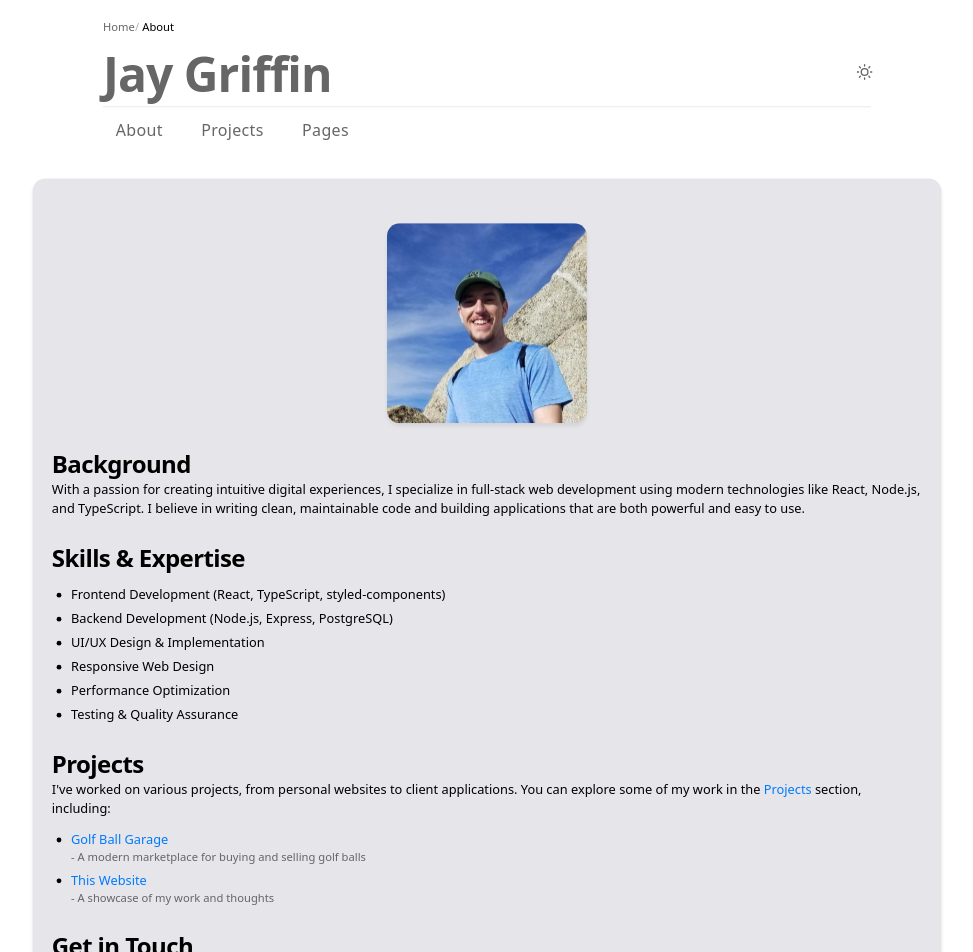
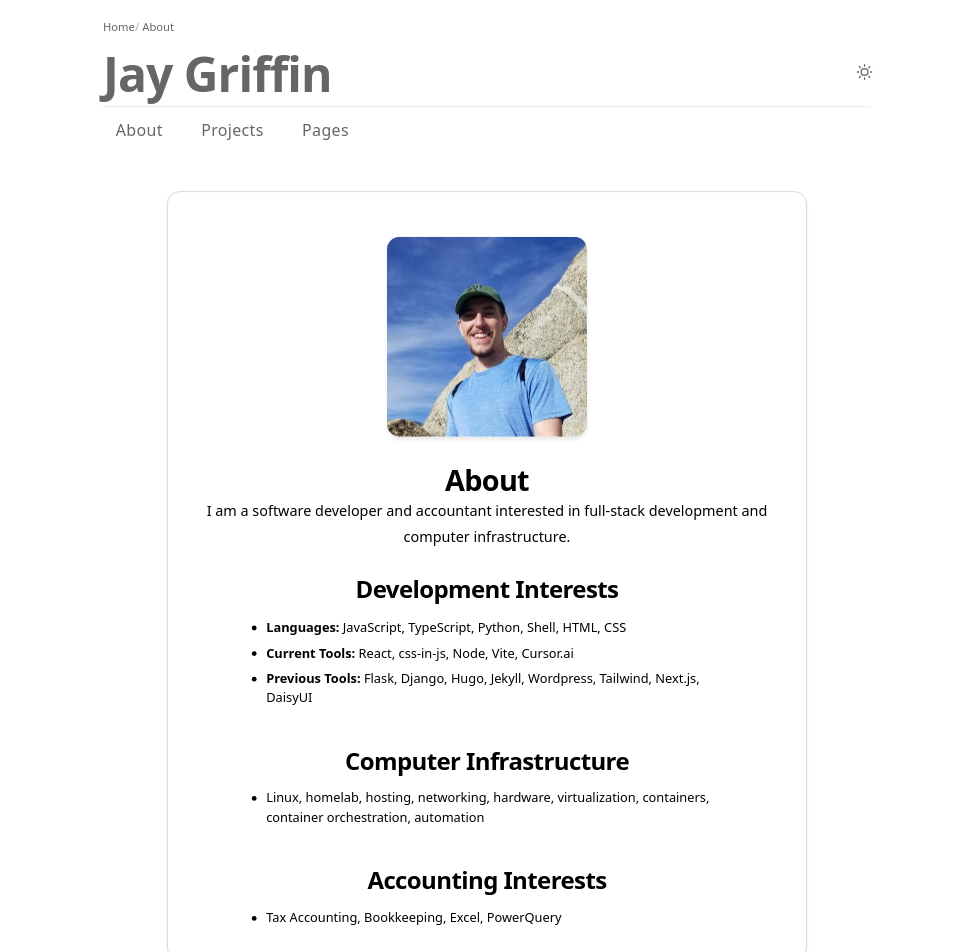
Before and after one commit to jaygriffinjay/jaygriff-v1, a React (Vite) app: page /about in a window 1280 px wide. Shown: the top 952 px of the page, without its empty margins (153-1126 px from the left). Built offline with nearby package versions, Linux system fonts and the light colour scheme.

Commit message:
refactor: update page layouts with minimal container styling and improve typography

```diff
--- a/src/components/Breadcrumb.tsx
+++ b/src/components/Breadcrumb.tsx
@@ -1,3 +1,7 @@
+const BreadcrumbGroup = styled.div`
+  display: flex;
+  align-items: center;
+`
 import { useState, useEffect } from 'react'
 import styled from 'styled-components'
 import Link from './typography/Link'
@@ -21,10 +25,6 @@ const BreadcrumbItem = styled(Link)`
     color: ${props => props.theme.colors.primary};
   }
 
-  &.active {
-    color: ${props => props.theme.colors.text};
-    pointer-events: none;
-  }
 `
 
 const EllipsisItem = styled.span`
@@ -70,15 +70,15 @@ const Breadcrumb = ({ items }: BreadcrumbProps) => {
     ? items.slice(1, -1)
     : []
 
-  return (
-    <BreadcrumbContainer>
-      {visibleItems.map((item, index) => {
+  // Helper to render breadcrumb items
+  const renderBreadcrumbItems = () => {
+    return visibleItems.map((item, index) => {
       const isLast = index === visibleItems.length - 1
 
       if (index === 0 && shouldShowEllipsis) {
         return (
-            <div key="group" style={{ display: 'flex', alignItems: 'center' }}>
-              <BreadcrumbItem href={item.href || '#'}>
+          <BreadcrumbGroup key="group">
+            <BreadcrumbItem href={item.path || '#'}>
               {item.label}
             </BreadcrumbItem>
             <Separator>/</Separator>
@@ -91,38 +91,36 @@ const Breadcrumb = ({ items }: BreadcrumbProps) => {
                   ...
                 </EllipsisItem>
               }
-                items={hiddenItems.map(item => ({ label: item.label, href: item.href || '#' }))}
+              items={hiddenItems.map(item => ({ label: item.label, href: item.path || '#' }))}
               isOpen={isTooltipOpen}
               onClose={() => setIsTooltipOpen(false)}
-                onItemClick={(href: string) => window.location.href = href}
             />
             <Separator>/</Separator>
-              <BreadcrumbItem
-                href={visibleItems[1].href || '#'}
-                className="active"
-              >
+            <BreadcrumbItem href={visibleItems[1].path || '#'}>
               {visibleItems[1].label}
             </BreadcrumbItem>
-            </div>
+          </BreadcrumbGroup>
         )
       }
 
       if (!shouldShowEllipsis) {
         return (
-            <div key={item.href || index} style={{ display: 'flex', alignItems: 'center' }}>
-              <BreadcrumbItem
-                href={item.href || '#'}
-                className={isLast ? 'active' : ''}
-              >
+          <BreadcrumbGroup key={item.path || index}>
+            <BreadcrumbItem href={item.path || '#'}>
               {item.label}
             </BreadcrumbItem>
             {!isLast && <Separator>/</Separator>}
-            </div>
+          </BreadcrumbGroup>
         )
       }
 
       return null
-      })}
+    })
+  }
+
+  return (
+    <BreadcrumbContainer>
+      {renderBreadcrumbItems()}
     </BreadcrumbContainer>
   )
 }
--- a/src/components/typography/Link.tsx
+++ b/src/components/typography/Link.tsx
@@ -1,5 +1,6 @@
 import styled from 'styled-components'
 import { LinkProps, StyledProps } from '../../types'
+import { Link as RouterLink } from 'react-router-dom'
 
 const StyledLink = styled.a<StyledProps>`
   color: ${props => props.theme.colors.primary};
@@ -14,7 +15,6 @@ const StyledLink = styled.a<StyledProps>`
   /* Variants */
   ${props => props.$variant === 'secondary' && `
     color: ${props.theme.colors.secondary};
-
     &:hover {
       color: ${props.theme.colors.accent};
     }
@@ -22,7 +22,6 @@ const StyledLink = styled.a<StyledProps>`
 
   ${props => props.$variant === 'muted' && `
     color: ${props.theme.colors.textLight};
-
     &:hover {
       color: ${props.theme.colors.text};
     }
@@ -31,7 +30,7 @@ const StyledLink = styled.a<StyledProps>`
 
 const Link = ({ href, variant = 'primary', children, ...props }: LinkProps) => {
   return (
-    <StyledLink href={href} $variant={variant} {...props}>
+    <StyledLink as={RouterLink} to={href} $variant={variant} {...props}>
       {children}
     </StyledLink>
   )
--- a/src/pages/About.tsx
+++ b/src/pages/About.tsx
@@ -1,6 +1,23 @@
 import styled from 'styled-components'
-import { Card, Container, Heading, Text, Link, List } from '../components'
+import { Container, Heading, Text, Link, List } from '../components'
 import meImage from '../assets/images/me.jpg'
+
+const PageContent = styled.div`
+  text-align: center;
+  max-width: 800px;
+  margin: 2rem auto;
+  padding: ${props => props.theme.spacing.lg};
+  border-radius: ${props => props.theme.borderRadius.lg};
+  border: 1px solid ${props => props.theme.colors.border};
+  box-shadow: 0 2px 4px rgba(0, 0, 0, 0.05);
+`
+
+const ContentSection = styled.div`
+  margin-top: 2rem;
+  display: flex;
+  flex-direction: column;
+  align-items: center;
+`
 
 const ProfileImage = styled.img`
   width: 100%;
@@ -17,78 +34,65 @@ const ProfileImage = styled.img`
   }
 `
 
+const StyledList = styled(List)`
+  text-align: left;
+  width: 100%;
+  max-width: 600px;
+  margin: 1rem auto;
+`
+
 function About() {
   return (
-    <Container>
-      <Card>
+    <PageContent>
+      <ProfileImage src={meImage} alt="Jay Griffin" />
+      <Heading as="h1" variant="h1">About</Heading>
+      <Text variant="lead">
+        I am a software developer and accountant interested in full-stack development and computer infrastructure.
+      </Text>
 
-        <ProfileImage src={meImage} alt="Jay Griffin" />
-
-        <div style={{ marginTop: '2rem' }}>
-          <Heading as="h2" variant="h2">Background</Heading>
+      <ContentSection>
+        <Heading as="h2" variant="h2">Development Interests</Heading>
+        <StyledList listStyle="disc" spacing="normal">
+          <li>
             <Text variant="body">
-            With a passion for creating intuitive digital experiences, I specialize in full-stack web development
-            using modern technologies like React, Node.js, and TypeScript. I believe in writing clean, maintainable
-            code and building applications that are both powerful and easy to use.
+              <b>Languages:</b> JavaScript, TypeScript, Python, Shell, HTML, CSS
             </Text>
-        </div>
-
-        <div style={{ marginTop: '2rem' }}>
-          <Heading as="h2" variant="h2">Skills & Expertise</Heading>
-          <List listStyle="disc" spacing="normal" style={{ marginTop: '1rem' }}>
-            <li>Frontend Development (React, TypeScript, styled-components)</li>
-            <li>Backend Development (Node.js, Express, PostgreSQL)</li>
-            <li>UI/UX Design & Implementation</li>
-            <li>Responsive Web Design</li>
-            <li>Performance Optimization</li>
-            <li>Testing & Quality Assurance</li>
-          </List>
-        </div>
-
-        <div style={{ marginTop: '2rem' }}>
-          <Heading as="h2" variant="h2">Projects</Heading>
-          <Text variant="body">
-            I've worked on various projects, from personal websites to client applications. You can explore
-            some of my work in the <Link href="/projects">Projects</Link> section, including:
-          </Text>
-          <List listStyle="disc" spacing="normal" style={{ marginTop: '1rem' }}>
-            <li>
-              <Link href="/projects/golfballgarage">Golf Ball Garage</Link>
-              <Text variant="small"> - A modern marketplace for buying and selling golf balls</Text>
           </li>
           <li>
-              <Link href="/projects/meta">This Website</Link>
-              <Text variant="small"> - A showcase of my work and thoughts</Text>
-            </li>
-          </List>
-        </div>
-
-        <div style={{ marginTop: '2rem' }}>
-          <Heading as="h2" variant="h2">Get in Touch</Heading>
             <Text variant="body">
-            I'm always interested in hearing about new projects and opportunities. Feel free to reach out
-            through any of the following:
+              <b>Current Tools:</b> React, css-in-js, Node, Vite, Cursor.ai
             </Text>
-          <List listStyle="disc" spacing="normal" style={{ marginTop: '1rem' }}>
-            <li>
-              <Link href="https://github.com/yourusername" target="_blank" rel="noopener noreferrer">
-                GitHub
-              </Link>
           </li>
           <li>
-              <Link href="https://linkedin.com/in/yourusername" target="_blank" rel="noopener noreferrer">
-                LinkedIn
-              </Link>
+            <Text variant="body">
+              <b>Previous Tools:</b> Flask, Django, Hugo, Jekyll, Wordpress, Tailwind, Next.js, DaisyUI
+            </Text>
           </li>
+        </StyledList>
+      </ContentSection>
+
+      <ContentSection>
+        <Heading as="h2" variant="h2">Computer Infrastructure</Heading>
+        <StyledList listStyle="disc" spacing="normal">
           <li>
-              <Link href="mailto:your.email@example.com">
-                Email
-              </Link>
+            <Text variant="body">
+              Linux, homelab, hosting, networking, hardware, virtualization, containers, container orchestration, automation
+            </Text>
           </li>
-          </List>
-        </div>
-      </Card>
-    </Container>
+        </StyledList>
+      </ContentSection>
+
+      <ContentSection>
+        <Heading as="h2" variant="h2">Accounting Interests</Heading>
+        <StyledList listStyle="disc" spacing="normal">
+          <li>
+            <Text variant="body">
+              Tax Accounting, Bookkeeping, Excel, PowerQuery
+            </Text>
+          </li>
+        </StyledList>
+      </ContentSection>
+    </PageContent>
   )
 }
 
--- a/src/pages/Projects.tsx
+++ b/src/pages/Projects.tsx
@@ -1,7 +1,16 @@
 import styled from 'styled-components'
-import { Card, Container, Heading, Text, Link, List } from '../components'
+import { Heading, Text, Link, List } from '../components'
 import favicon from '../assets/logos/favicon.svg'
 import golfballgarageLogo from '../assets/logos/golfballgaragelogo.svg'
+
+const PageContent = styled.div`
+  max-width: 800px;
+  margin: 2rem auto;
+  padding: ${props => props.theme.spacing.lg};
+  border-radius: ${props => props.theme.borderRadius.lg};
+  border: 1px solid ${props => props.theme.colors.border};
+  box-shadow: 0 2px 4px rgba(0, 0, 0, 0.05);
+`
 
 const ProjectLogo = styled.img`
   width: 48px;
@@ -14,17 +23,24 @@ const ProjectLogo = styled.img`
   }
 `
 
-const ProjectCard = styled(Card)`
+const ProjectSection = styled.div`
   display: flex;
   flex-direction: column;
   align-items: flex-start;
+  padding: ${props => props.theme.spacing.md};
+  margin-bottom: ${props => props.theme.spacing.lg};
+  border-bottom: 1px solid ${props => props.theme.colors.border};
+
+  &:last-child {
+    border-bottom: none;
+    margin-bottom: 0;
+  }
 `
 
 function Projects() {
   return (
-    <Container>
-      <Card>
-        <Heading as="h1" variant="h1">Projects</Heading>
+    <PageContent>
+      <Heading as="h1" variant="h1">Projects</Heading>
         <Text variant="lead">
           A collection of my projects, from personal websites to client work.
         </Text>
@@ -33,7 +49,7 @@ function Projects() {
           <Heading as="h2" variant="h2">Active Projects</Heading>
           <List listStyle="none" spacing="loose" style={{ marginTop: '1rem' }}>
             <li>
-              <ProjectCard>
+              <ProjectSection>
                 <ProjectLogo src={favicon} alt="Personal Website Logo" />
                 <Heading as="h3" variant="h3">
                   <Link href="/projects/meta">This Website</Link>
@@ -48,11 +64,11 @@ function Projects() {
                     <Text variant="small"> - Visual documentation of all UI components</Text>
                   </li>
                 </List>
-              </ProjectCard>
+              </ProjectSection>
             </li>
 
             <li>
-              <ProjectCard>
+              <ProjectSection>
                 <ProjectLogo src={golfballgarageLogo} alt="Golf Ball Garage Logo" />
                 <Heading as="h3" variant="h3">
                   <Link href="/projects/golfballgarage">Golf Ball Garage</Link>
@@ -66,7 +82,7 @@ function Projects() {
                     Visit Site →
                   </Link>
                 </div>
-              </ProjectCard>
+              </ProjectSection>
             </li>
           </List>
         </div>
@@ -77,9 +93,8 @@ function Projects() {
           <List>...</List>
         </div>
         */}
-      </Card>
-    </Container>
-  )
+      </PageContent>
+    )
 }
 
 export default Projects
--- a/src/types/index.ts
+++ b/src/types/index.ts
@@ -187,13 +187,13 @@ export interface TooltipProps {
   }>
   isOpen: boolean
   onClose: () => void
-  onItemClick: (href: string) => void
+  onItemClick?: (href: string) => void
 }
 
 export interface BreadcrumbProps {
   items: Array<{
     label: string
-    href?: string
+    path?: string
   }>
 }
 
```
Also changed, not shown: src/components/Tooltip.tsx (+13 -10 lines). Lines whose indentation alone changed are shown as unchanged.
